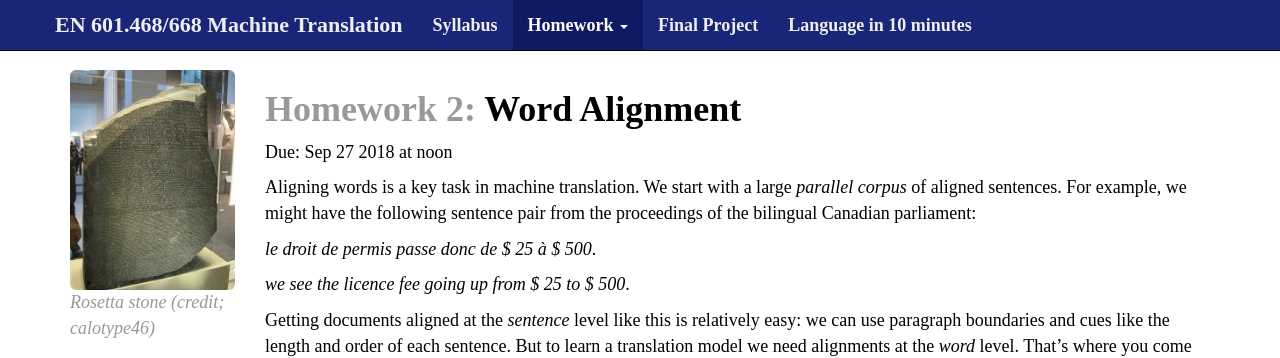
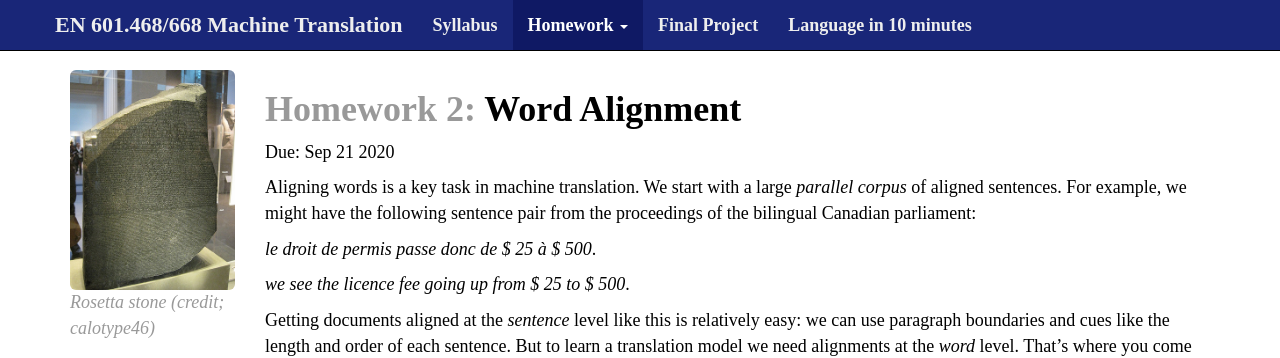
Before and after one commit to mt-class/jhu, a Jekyll site: the page built from hw1.md, in a window 1280 px wide and 900 px high. Shown: the top 358 px of the window. Built offline with Jekyll 4.4.1, drawn with Linux system fonts in a browser that asks for light colours; nearby versions of some CDN libraries; some web fonts are replaced; formulas are drawn with MathJax 3.

Commit message:
Update due for HW1

```diff
--- a/hw1.md
+++ b/hw1.md
@@ -10,7 +10,7 @@ active_tab: homework
 <span class="text-muted">Homework 2:</span> Word Alignment
 =============================================================
 
-Due: Sep 27 2018 at noon
+Due: Sep 21 2020
 
 Aligning words is a key task in machine translation. We start with
 a large _parallel corpus_ of aligned sentences. For example, we might
```
